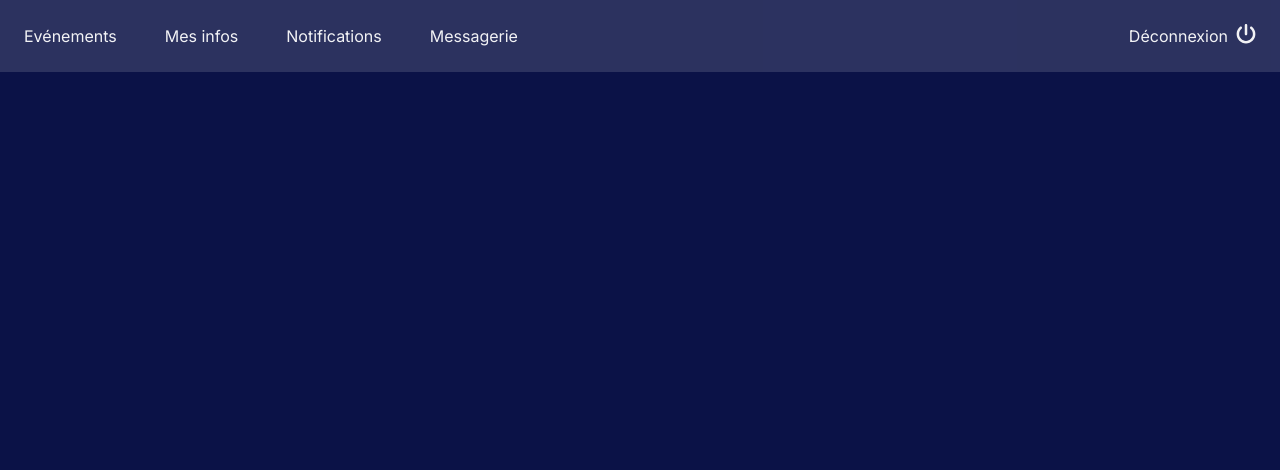
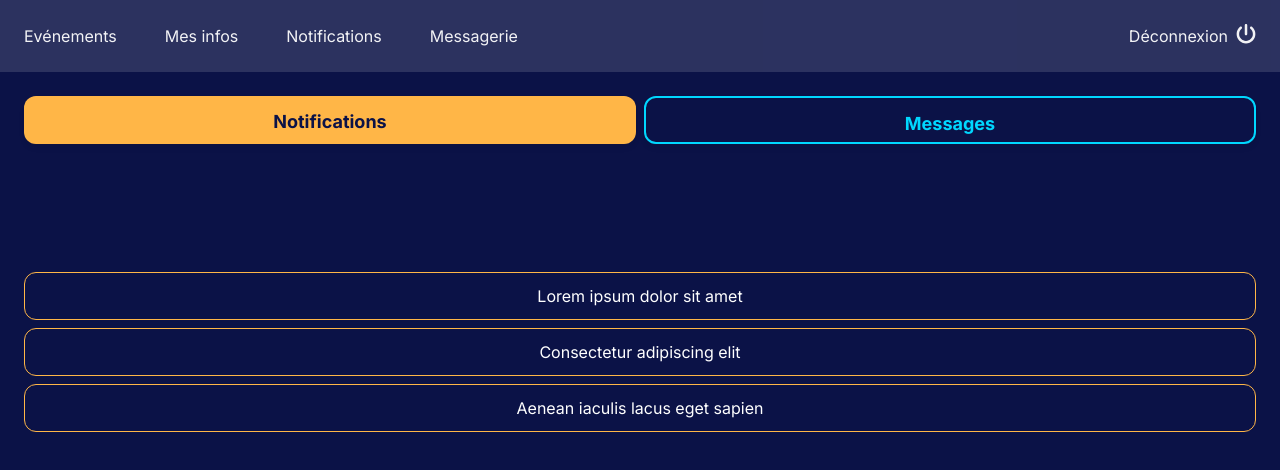
Before and after one commit to kersolo/ManagEvent_front, a React (Vite) app: page /NotificationPage in a window 1280 px wide. Shown: the top 470 px of the page. Built offline with nearby package versions, Linux system fonts and the light colour scheme.

Commit message:
create notificationPage implement & CSS

```diff
--- a/src/App.tsx
+++ b/src/App.tsx
@@ -9,6 +9,7 @@ import ResetPassPage from "./pages/Login/ResetPassPage";
 import UpdateProfilePage from "./pages/Profil/UpdateProfilePage";
 import SignUpPage, { NewUserProps } from "./pages/SignUp/SignUpPage";
 import { getUsers } from "./services/api/user";
+import NotificationPage from "./pages/Notification/NotificationPage";
 
 export default function App() {
   // checking route path to display NavBar or NavBarAdmin
@@ -48,6 +49,7 @@ export default function App() {
           element={<SignUpPage handleSubmitUser={handleSubmitUser} />}
         />
         <Route path="/profile/modifications" element={<UpdateProfilePage />} />
+        <Route path="/NotificationPage" element={<NotificationPage />}></Route>
       </Routes>
     </>
   );
--- a/src/components/NavBar/NavBar.tsx
+++ b/src/components/NavBar/NavBar.tsx
@@ -5,7 +5,7 @@ import { faUserShield } from "@fortawesome/free-solid-svg-icons/faUserShield";
 import { faXmark } from "@fortawesome/free-solid-svg-icons/faXmark";
 import { FontAwesomeIcon } from "@fortawesome/react-fontawesome";
 import { useState } from "react";
-import { Link } from "react-router-dom";
+import { Link, useNavigate } from "react-router-dom";
 
 interface NavBarProps {
   isAdmin: boolean;
@@ -14,9 +14,14 @@ interface NavBarProps {
 export default function NavBar({ isAdmin }: NavBarProps) {
   const [isMenuOpen, setIsMenuOpen] = useState(false);
 
+  const navigate = useNavigate()
   const toggleMenu = () => {
     setIsMenuOpen(!isMenuOpen);
   };
+
+   function handleClick() {
+    navigate("/NotificationPage")
+   }
 
   return (
     <nav className="flex justify-around md:justify-between items-center bg-navBarBlueDP opacity-95 text-white p-large fixed inset-x-0 bottom-0 md:sticky md:top-0">
@@ -36,7 +41,7 @@ export default function NavBar({ isAdmin }: NavBarProps) {
         <Link to={"/"} className="hover:text-lightBlueDP">
           Mes infos
         </Link>
-        <Link to={"/"} className="hover:text-lightBlueDP">
+        <Link to={"/NotificationPage"} className="hover:text-lightBlueDP">
           Notifications
         </Link>
         <Link to={"/"} className="hover:text-lightBlueDP">
@@ -87,6 +92,7 @@ export default function NavBar({ isAdmin }: NavBarProps) {
             size="lg"
             cursor="pointer"
             className=" hover:text-lightBlueDP"
+            onClick={handleClick}
           />
           <FontAwesomeIcon
             icon={faBars}
--- /dev/null
+++ b/src/components/Notifications.tsx
@@ -0,0 +1,13 @@
+export interface NotifcationInterface {
+    element: { content: string }
+}[];
+
+export default function Notification({ element }: NotifcationInterface) {
+
+    return (
+
+        <div
+        className="border-orangeDP border rounded-xl text-center flex items-center justify-center h-12">
+            <p className="text-base">{element.content}</p>
+        </div>)
+}
--- /dev/null
+++ b/src/pages/Notification/NotiFaker.ts
@@ -0,0 +1,7 @@
+const notiFaker = [
+    { content: "Lorem ipsum dolor sit amet"},
+    { content: "Consectetur adipiscing elit"},
+    { content: "Aenean iaculis lacus eget sapien"}
+]
+
+export default { notiFaker }
--- /dev/null
+++ b/src/pages/Notification/NotificationPage.tsx
@@ -0,0 +1,41 @@
+import { useEffect, useState } from "react";
+// import NotiFaker from "./NotiFaker";
+import Notification from "../../components/Notifications";
+import NotiFaker from "./NotiFaker";
+import ButtonDefault from "../../components/ButtonDefault";
+
+
+
+export default function NotificationPage() {
+    const [notifs, setNotifs] = useState(NotiFaker.notiFaker);
+
+
+    useEffect(() => {
+        console.log(NotiFaker.notiFaker);
+        async function loadNotifications() {
+            const Notifications = await NotiFaker.notiFaker
+            setNotifs(Notifications)
+        }
+
+        loadNotifications();
+
+    }, [])
+    console.log(notifs);
+    return (
+        <div className="m-6 flex flex-col gap-4">
+            <div className="h-12 flex flex-row justify-center gap-2">
+                <ButtonDefault className="w-1/2">Notifications</ButtonDefault>
+                <ButtonDefault variant="secondary" className="border-lightBlueDP text-lightBlueDP w-1/2">Messages</ButtonDefault>
+            </div>
+            <div className="h-24">
+
+            </div>
+            <div className="flex flex-col gap-2">
+                {notifs.map((contenu, index) => (
+                    <Notification element={contenu} key={index} />
+                ))}
+            </div>
+        </div>
+
+    )
+}
--- a/src/pages/Profil/UpdateProfilePage.tsx
+++ b/src/pages/Profil/UpdateProfilePage.tsx
@@ -15,7 +15,7 @@ import Pencil from '../../assets/pencil.svg';
 import BackIcon from '../../assets/back-icon.svg';
 import { Link } from 'react-router-dom';
 
-interface ProfileInfosProps {
+interface ProfileInfosPropsInterface {
   firstname: string;
   lastname: string;
   nickname: string;
@@ -25,7 +25,7 @@ interface ProfileInfosProps {
 
 export default function UpdateProfilePage() {
   const [usersProfile, setUsersProfile] = useState<
-    ProfileInfosProps[] | undefined
+    ProfileInfosPropsInterface[] | undefined
   >([]);
 
   useEffect(() => {
@@ -40,9 +40,9 @@ export default function UpdateProfilePage() {
     register,
     handleSubmit,
     formState: { errors }
-  } = useForm<ProfileInfosProps>();
+  } = useForm<ProfileInfosPropsInterface>();
 
-  const onSubmit: SubmitHandler<ProfileInfosProps> = (data) => {
+  const onSubmit: SubmitHandler<ProfileInfosPropsInterface> = (data) => {
     const UpdateProfile = {
       firstname: data.firstname,
       lastname: data.lastname,
```
Also changed, not shown: 1 other file (tests, documents, lock files or other folders).
